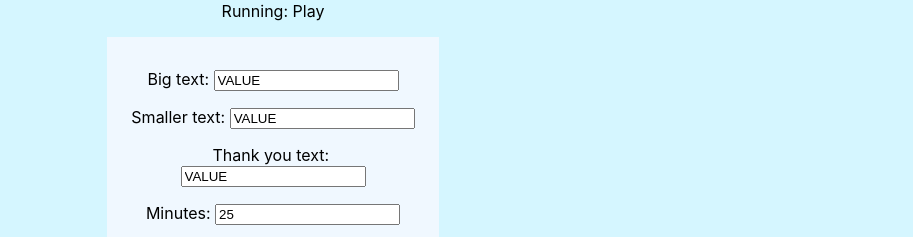
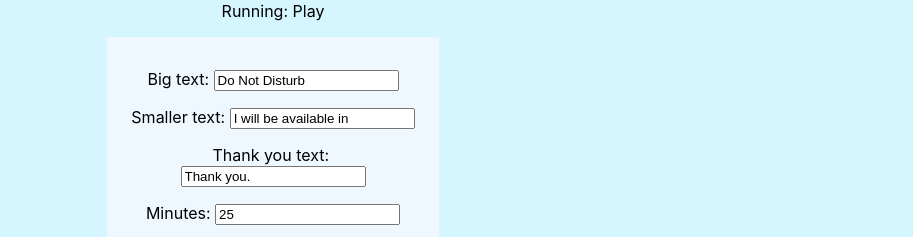
Before and after one commit to mocove/office-pomodoro, a React (Create React App) app: page / in a window 1280 px wide. Both pictures are taken after a click on the button "Settings". Shown: the part 267-504 px from the top of the page, without its empty margins (367-1280 px from the left). Built offline with nearby package versions, Linux system fonts and the light colour scheme.

Commit message:
Switched to onChange in settings pane.

```diff
--- a/src/App.js
+++ b/src/App.js
@@ -24,6 +24,10 @@ class App extends Component {
     this.toggleIsRunning = this.toggleIsRunning.bind(this);
     this.handleClickPlayStop = this.handleClickPlayStop.bind(this);
     this.handleClickSettings = this.handleClickSettings.bind(this);
+
+    this.handleTxtHeadlineChange = this.handleTxtHeadlineChange.bind(this);
+    this.handleTxtLeadupChange = this.handleTxtLeadupChange.bind(this);
+    this.handleTxtEndingChange = this.handleTxtEndingChange.bind(this);
   }
 
   handleClickPlayStop() {
@@ -39,10 +43,20 @@ class App extends Component {
       this.setState({ isSettingsOpen: true });
     } else {
       this.setState({ isSettingsOpen: false });
+    }
+  }
 
-
-      //close settings and set state
-    }
+  handleTxtHeadlineChange(e) {
+    console.log(e.target.value);
+    this.setState({ txtHeadline: e.target.value });
+  }
+  handleTxtLeadupChange(e) {
+    console.log(e.target.value);
+    this.setState({ txtLeadUp: e.target.value });
+  }
+  handleTxtEndingChange(e) {
+    console.log(e.target.value);
+    this.setState({ txtEnding: e.target.value });
   }
 
   tick() {
@@ -95,7 +109,11 @@ class App extends Component {
         <br />
         <p>Running: { this.state.isRunning ? 'Stop' : 'Play' }</p>
         <Controls state={ this.state.isRunning } playStopClickHandler={ this.handleClickPlayStop } settingsClickHandler={ this.handleClickSettings } />
-        <Settings show={ this.state.isSettingsOpen } />
+        <Settings
+          handlers={{
+            txtHeadlineHandler: this.handleTxtHeadlineChange,
+            txtLeadupHandler: this.handleTxtLeadupChange,
+            txtEndingHandler: this.handleTxtEndingChange }} texts={{ bigText: this.state.txtHeadline, smallText: this.state.txtLeadUp, thankYouText: this.state.txtEnding }} show={ this.state.isSettingsOpen } />
       </div>
     );
   }
--- a/src/Settings.js
+++ b/src/Settings.js
@@ -16,15 +16,15 @@ export class Settings extends React.Component {
                     <form>
                         <p>
                         <label>Big text:&nbsp;
-                            <input type="text" defaultValue="VALUE"></input>
+                            <input onChange={this.props.handlers.txtHeadlineHandler} type="text" defaultValue={this.props.texts.bigText}></input>
                         </label></p>
                         <p>
                         <label>Smaller text:&nbsp;
-                            <input type="text" defaultValue="VALUE"></input>
+                            <input onChange={this.props.handlers.txtLeadupHandler} type="text" defaultValue={this.props.texts.smallText}></input>
                         </label></p>
                         <p>
                         <label>Thank you text:&nbsp;
-                            <input type="text" defaultValue="VALUE"></input>
+                            <input onChange={this.props.handlers.txtEndingHandler} type="text" defaultValue={this.props.texts.thankYouText}></input>
                         </label></p>
 
                         <p>
@@ -36,6 +36,7 @@ export class Settings extends React.Component {
                             <label for="english">English</label>
                             <input name="language" type="radio" id ="danish" value="English" />
                             <label for="english">Dansk</label>
+
                     </form>
                 </div>
             )
```
